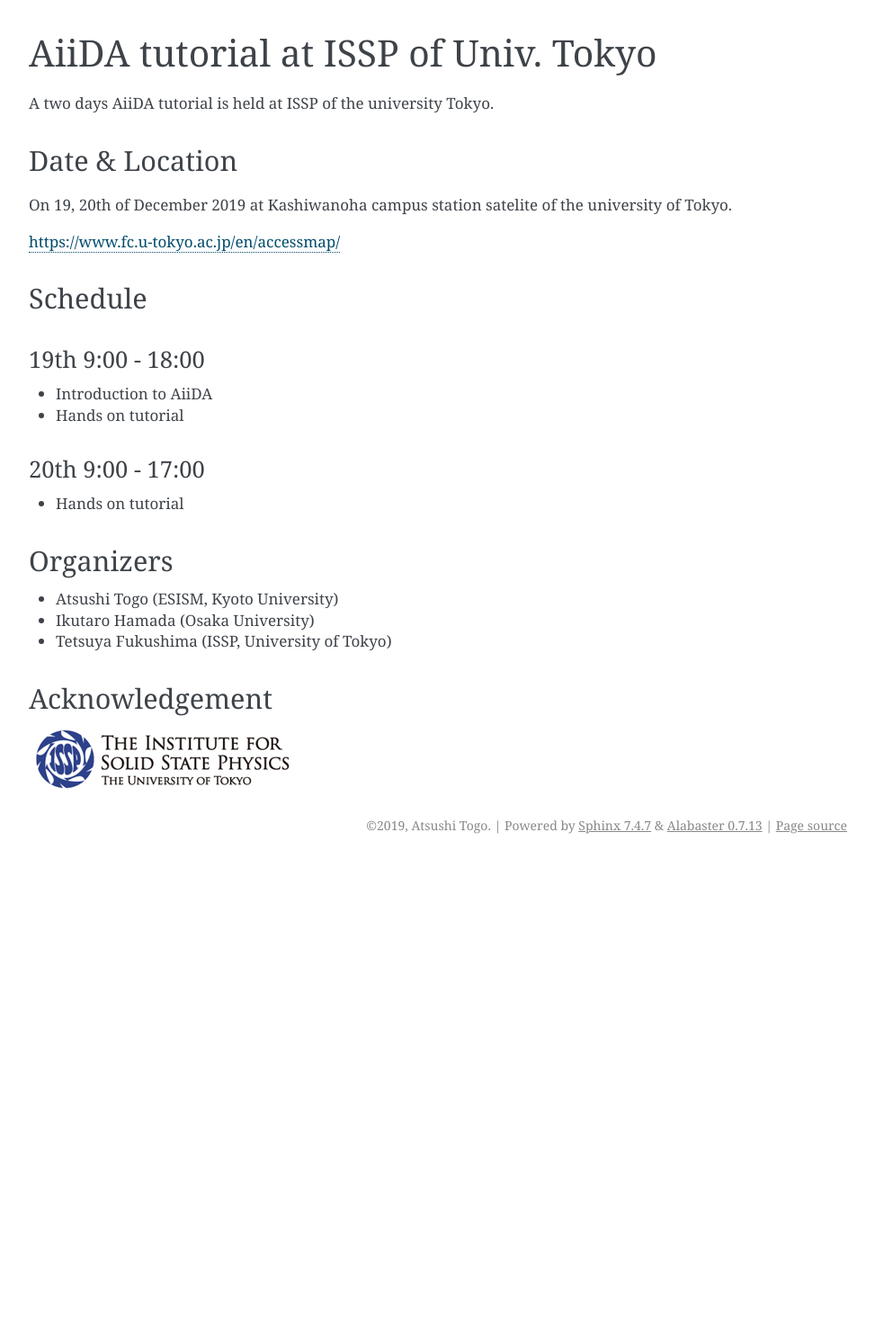
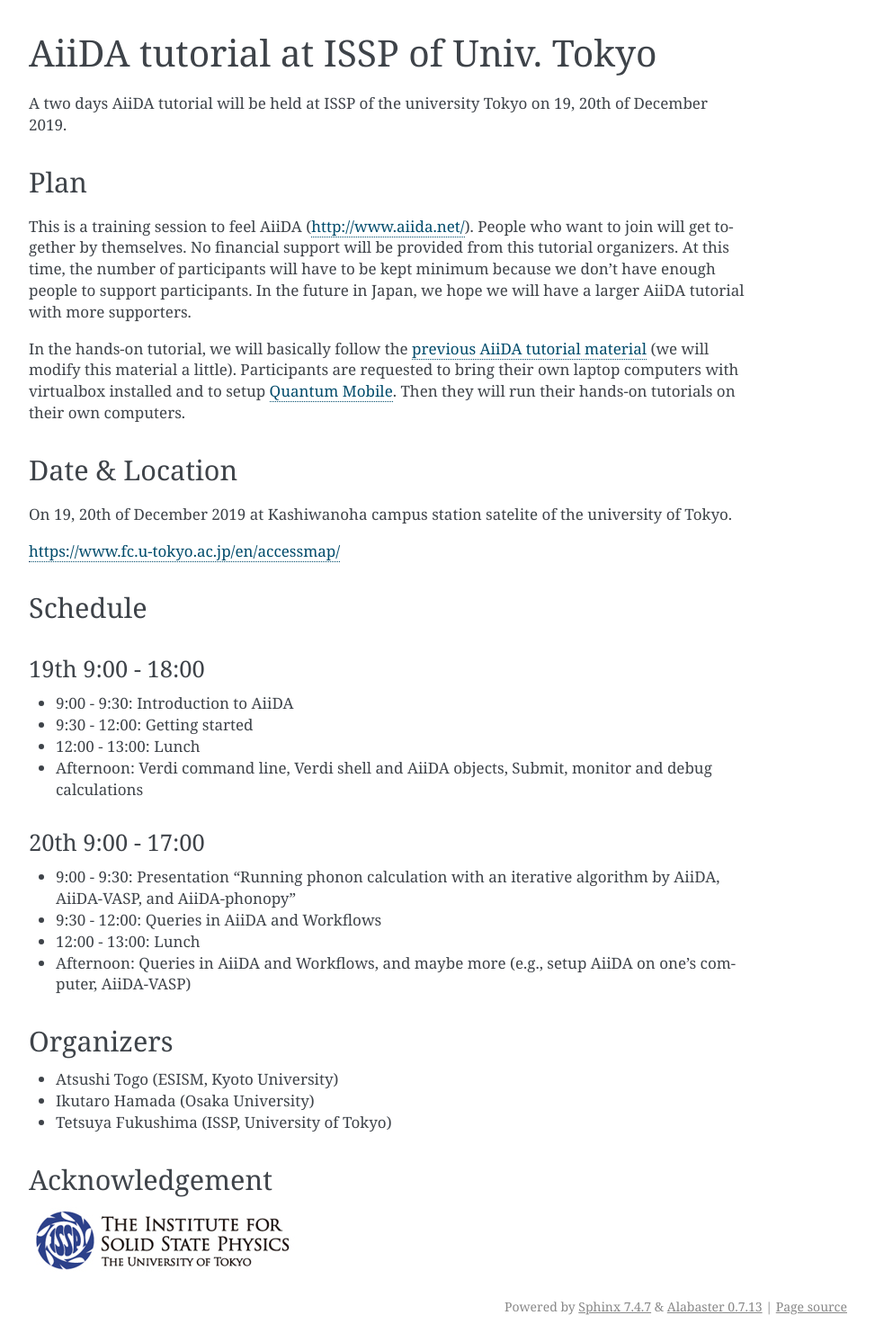
Before and after one commit to atztogo/AiiDA-tutorial-ISSP, a Sphinx documentation site: the page built from doc/index.rst, in a window 1280 px wide. Shown: the whole page at 90% size, without its empty margins (168-1141 px from the left). Built offline with Sphinx 7.4.7, drawn with Linux system fonts in a browser that asks for light colours; before the commit the page ends 957 px from its top, so only the background shows below that.

Commit message:
Update AiiDA-tutorial-ISSP doc

```diff
--- a/doc/conf.py
+++ b/doc/conf.py
@@ -54,3 +54,5 @@
 html_theme_options = {
     'nosidebar': True
 }
+
+html_show_copyright = False
--- a/doc/index.rst
+++ b/doc/index.rst
@@ -1,7 +1,28 @@
 AiiDA tutorial at ISSP of Univ. Tokyo
 =====================================
 
-A two days AiiDA tutorial is held at ISSP of the university Tokyo.
+A two days AiiDA tutorial will be held at ISSP of the university
+Tokyo on 19, 20th of December 2019.
+
+Plan
+----
+
+This is a training session to feel AiiDA
+(http://www.aiida.net/). People who want to join will get together by
+themselves. No financial support will be provided from this tutorial
+organizers. At this time, the number of participants will have to be kept
+minimum because we don't have enough people to support
+participants. In the future in Japan, we hope we will have a larger
+AiiDA tutorial with more supporters.
+
+In the hands-on tutorial, we will basically follow the `previous AiiDA
+tutorial material
+<https://aiida-tutorials.readthedocs.io/en/latest/pages/2019_IIT_Mandi_India/index.html>`_
+(we will modify this material a little). Participants are requested to
+bring their own laptop computers with virtualbox installed and to
+setup `Quantum Mobile
+<https://materialscloud.org/work/quantum-mobile>`_. Then they will run
+their hands-on tutorials on their own computers.
 
 Date & Location
 ----------------
@@ -17,14 +38,21 @@
 19th 9:00 - 18:00
 ^^^^^^^^^^^^^^^^^
 
-- Introduction to AiiDA
-- Hands on tutorial
-
+- 9:00 - 9:30: Introduction to AiiDA
+- 9:30 - 12:00: Getting started
+- 12:00 - 13:00: Lunch
+- Afternoon: Verdi command line, Verdi shell and AiiDA objects,
+  Submit, monitor and debug calculations
 
 20th 9:00 - 17:00
 ^^^^^^^^^^^^^^^^^
 
-- Hands on tutorial
+- 9:00 - 9:30: Presentation "Running phonon calculation with an iterative
+  algorithm by AiiDA, AiiDA-VASP, and AiiDA-phonopy"
+- 9:30 - 12:00: Queries in AiiDA and Workflows
+- 12:00 - 13:00: Lunch
+- Afternoon: Queries in AiiDA and Workflows, and maybe more (e.g.,
+  setup AiiDA on one's computer, AiiDA-VASP)
 
 Organizers
 ----------
```
